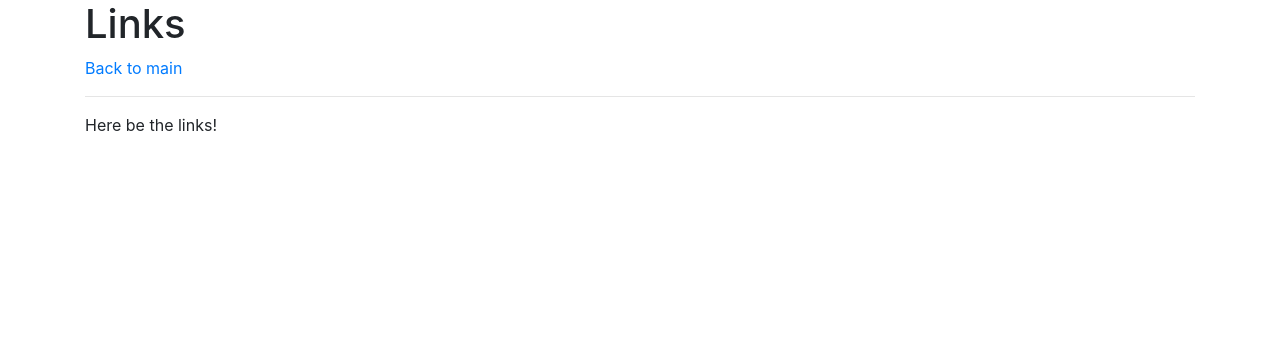
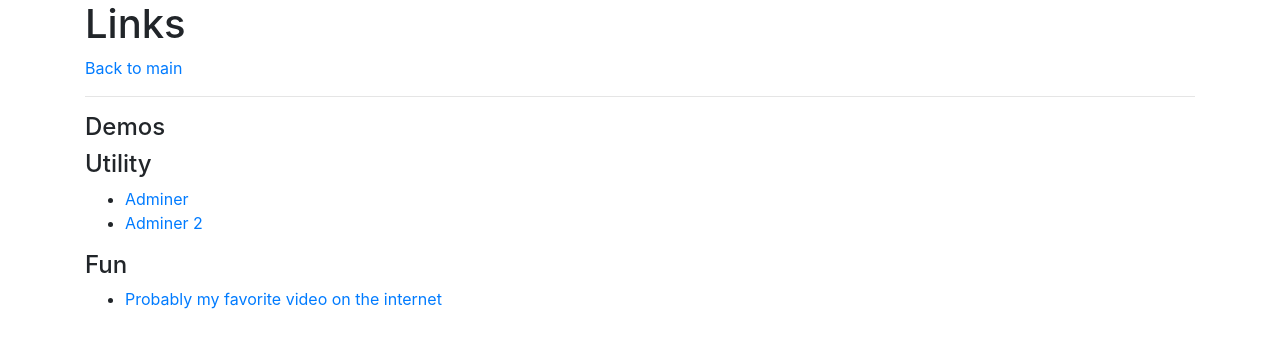
Before and after one commit to igalakhov/igalakhov.github.io, a Flask app: page /links in a window 1280 px wide. Shown: the top 348 px of the page. Run offline with Flask 2, Linux system fonts and the light colour scheme; some libraries are stand-ins or nearby versions.

Commit message:
redeploy Mon Oct  7 15:14:40 EDT 2019

```diff
--- a/website/templates/links.html
+++ b/website/templates/links.html
@@ -5,8 +5,22 @@
         <h1>Links</h1>
         <a href="/">Back to main</a>
         <hr>
+        <h4>Demos</h4>
 
-        <p>Here be the links!</p>
+
+        <h4>Utility</h4>
+        <ul>
+            <li><a href="{{ ':'.join(request.url_root.split(':')[:2]) }}:10456">Adminer</a></li>
+            <li><a href="https://abir.taheer.me/adminer.php">Adminer 2</a></li>
+        </ul>
+        <h4>Fun</h4>
+        <ul>
+            <li>
+                <p>
+                    <a href="https://www.youtube.com/watch?v=96dSeavNQrQ">Probably my favorite video on the internet</a>
+                </p>
+            </li>
+        </ul>
     </div>
 
 {% endblock content %}
```
Also changed, not shown: 1 other file.
